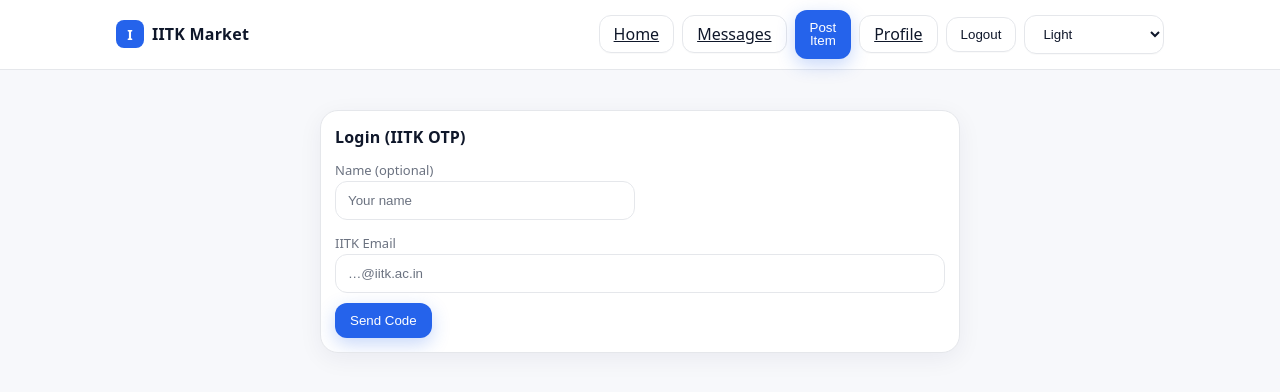
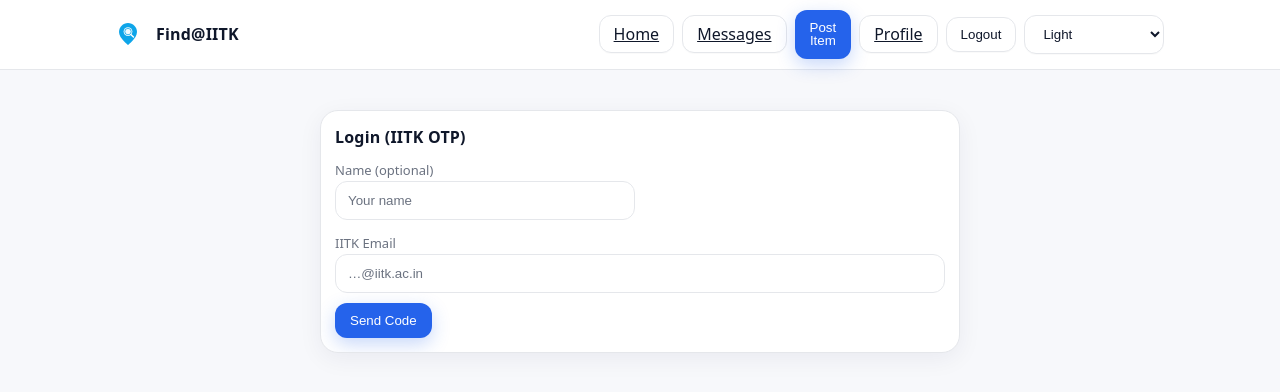
Before and after one commit to pranshul69ghost-byte/find-iitk, a React (Vite) app in the folder apps/web/: page /login in a window 1280 px wide. Shown: the top 392 px of the page. Built offline with nearby package versions, Linux system fonts and the light colour scheme; no server answers; sample sign-in values are in the browser's storage.

Commit message:
logo change

```diff
--- a/apps/web/index.html
+++ b/apps/web/index.html
@@ -2,7 +2,7 @@
 <html lang="en">
   <head>
     <meta charset="UTF-8" />
-    <link rel="icon" type="image/svg+xml" href="/vite.svg" />
+    <link rel="icon" type="image/svg+xml" href="public/find-at-iitk-icon.svg" />
     <meta name="viewport" content="width=device-width, initial-scale=1.0" />
     <title>Find@IITK</title>
   </head>
--- a/apps/web/src/App.tsx
+++ b/apps/web/src/App.tsx
@@ -43,7 +43,12 @@ export default function App() {
         <header>
           <div className="nav">
             <a className="brand" href="#" onClick={(e)=>{e.preventDefault(); nav("/");}}>
-              <span className="brand-badge">I</span><span>IITK Market</span>
+              <img
+                src="/find-at-iitk-icon.svg"
+                alt="Find@IITK Logo"
+                style={{ height: "24px", width: "24px", marginRight: "8px" }}
+              />
+              <span>Find@IITK</span>
             </a>
 
             {/* Desktop actions */}
```
Also changed, not shown: apps/web/public/find-at-iitk-icon.svg (added), apps/web/public/find-at-iitk-logo.svg (added).
